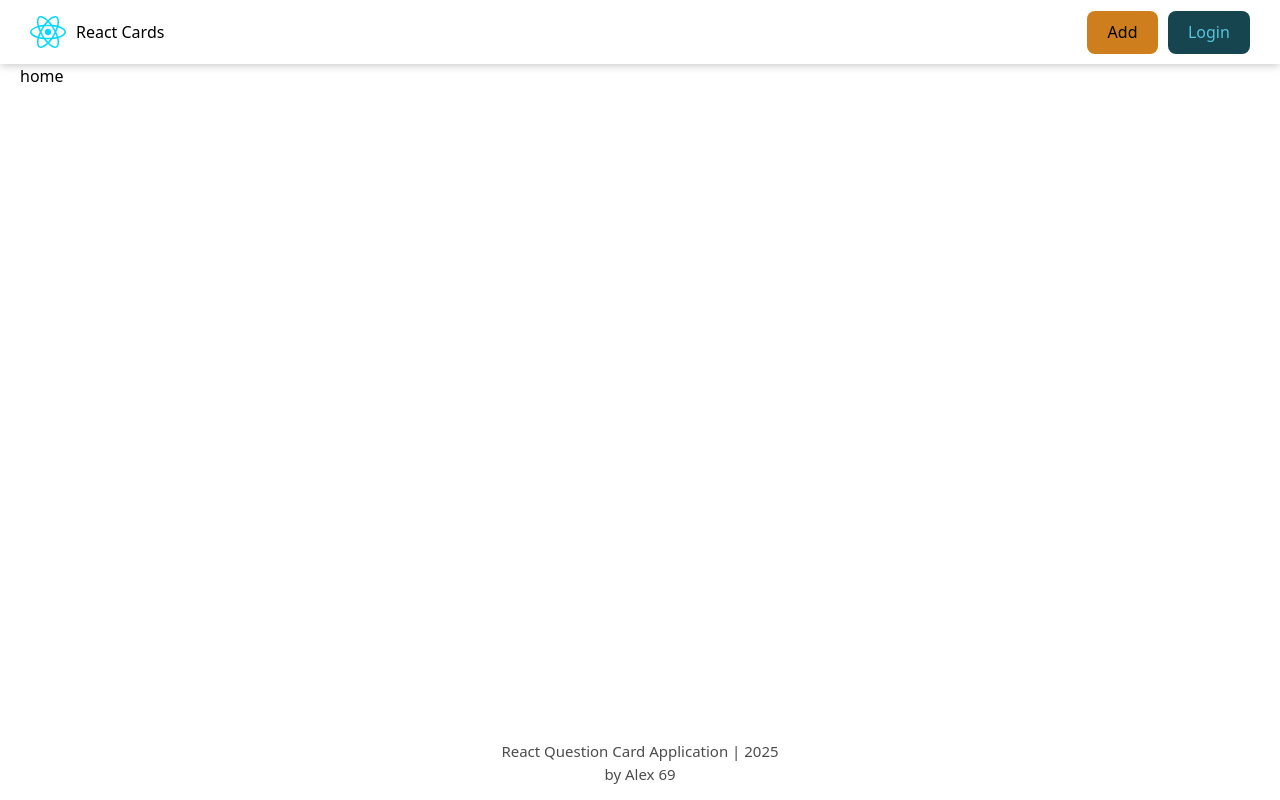
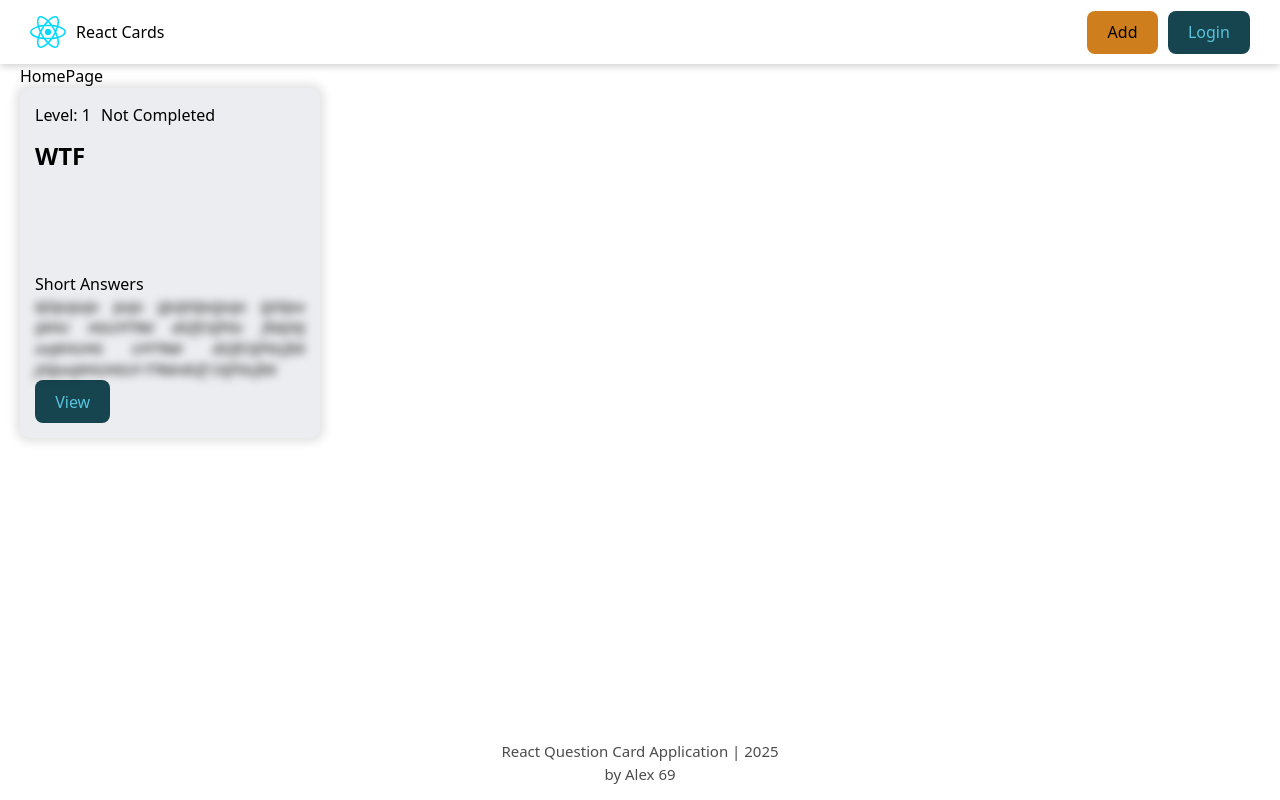
Before and after one commit to ReactProjects69/react-question-cards, a React (Vite) app: page / in a window 1280 px wide. Built offline with nearby package versions, Linux system fonts and the light colour scheme.

Commit message:
Home page, question card
Styles Created for question card
Q. Card added to home page

```diff
--- a/src/App.tsx
+++ b/src/App.tsx
@@ -1,12 +1,13 @@
 import { MainLayout } from './components/MainLayout';
 import { BrowserRouter, Route, Routes } from 'react-router-dom';
+import { HomePage } from './pages/HomePage';
 
 export function App() {
     return (
         <BrowserRouter>
             <Routes>
                 <Route element={<MainLayout />}>
-                    <Route path="/" element={<div>home</div>} />
+                    <Route path="/" element={<HomePage />} />
                     <Route path="/forbidden" element={<div>Forbidden!!!</div>} />
                     <Route path="/addquestion" element={<div>Adding question</div>} />
                 </Route>
--- a/src/components/Header/Header.tsx
+++ b/src/components/Header/Header.tsx
@@ -1,17 +1,21 @@
 import ReactLogo from '../../assets/react.svg';
 import { Button } from '../Button';
 import cls from './Header.module.css';
+import { useNavigate } from 'react-router-dom';
 
 export function Header() {
+    const navigate = useNavigate();
     return (
         <header className={cls.header}>
-            <p>
+            <p onClick={() => navigate('/')}>
                 <img src={ReactLogo} alt="react logo" />
                 <span>React Cards</span>
             </p>
 
             <div className={cls.headerButtons}>
-                <Button isActive>Add</Button>
+                <Button isActive onClick={() => navigate('/addquestion')}>
+                    Add
+                </Button>
                 <Button>Login</Button>
             </div>
         </header>
--- /dev/null
+++ b/src/components/QuestionCard/QuestionCard.module.css
@@ -0,0 +1,46 @@
+.card {
+    width: 300px;
+    height: 350px;
+    border-radius: 10px;
+    padding: 15px;
+    background-color: var(--card-bg-color);
+    color: var(--text-color);
+    box-shadow: 0 0 8px 5px rgba(0, 0, 0, 0.1);
+    display: flex;
+    flex-direction: column;
+    justify-content: flex-start;
+    align-items: flex-start;
+    gap: 15px;
+
+    button {
+        align-self: flex-end;
+    }
+}
+
+.cardLabels {
+    display: flex;
+    gap: 10px;
+}
+
+.cardTitle {
+    font-size: 24px;
+    line-height: 28px;
+}
+
+.cardAnswers {
+    margin-top: auto;
+}
+
+.cardAnswer {
+    font-size: 14px;
+    overflow-wrap: break-word;
+    filter: blur(4px);
+    font-style: italic;
+    text-align: justify;
+    cursor: pointer;
+    transition: filter 0.2s ease-in-out;
+
+    &:hover {
+        filter: none;
+    }
+}
--- /dev/null
+++ b/src/components/QuestionCard/QuestionCard.tsx
@@ -0,0 +1,25 @@
+import cls from './QuestionCard.module.css';
+import { Button } from '../Button';
+
+export function QuestionCard() {
+    return (
+        <div className={cls.card}>
+            <div className={cls.cardLabels}>
+                <div>Level: 1</div>
+                <div>Not Completed</div>
+            </div>
+
+            <h5 className={cls.cardTitle}>WTF</h5>
+
+            <div className={cls.cardAnswers}>
+                <label>Short Answers</label>
+                <p className={cls.cardAnswer}>
+                    KJOjoijoiJo ijoijo iJ[oIjOIJoi[joijo i[jOIjox ijKHU HGUYFTRd dSZfCGfYGc fDXjOIj
+                    oxijKHUHG UYFTRdr dSZfCGfYGcfDX jOIjoxijKHUHGUY FTRdrdSZf CGfYGcfDX
+                </p>
+
+                <Button onClick={() => {}}>View</Button>
+            </div>
+        </div>
+    );
+}
--- /dev/null
+++ b/src/components/QuestionCard/index.tsx
@@ -0,0 +1 @@
+export { QuestionCard } from './QuestionCard.tsx';
--- a/src/index.css
+++ b/src/index.css
@@ -3,6 +3,7 @@
     --text-color: #fff;
     --btn-bg-color: #383b3f;
     --btn-text-color: #fff;
+    --card-bg-color: #343A46;
 
     font-family: system-ui, Avenir, Helvetica, Arial, sans-serif;
     line-height: 1.5;
@@ -39,6 +40,7 @@ body {
         --text-color: #fff;
         --btn-bg-color: #383b3f;
         --btn-text-color: #fff;
+        --card-bg-color: #343A46;
     }
 }
 
@@ -48,5 +50,6 @@ body {
         --text-color: #000;
         --btn-bg-color: #16444f;
         --btn-text-color: #57C4DC;
+        --card-bg-color: #ebedf0;
     }
 }
--- /dev/null
+++ b/src/pages/HomePage/HomePage.tsx
@@ -0,0 +1,11 @@
+import cls from './HomePage.module.css';
+import { QuestionCard } from '../../components/QuestionCard';
+
+export function HomePage() {
+    return (
+        <div>
+            HomePage
+            <QuestionCard />
+        </div>
+    );
+}
--- /dev/null
+++ b/src/pages/HomePage/index.tsx
@@ -0,0 +1 @@
+export { HomePage } from './HomePage.tsx';
```
Also changed, not shown: src/pages/HomePage/HomePage.module.css (added).
